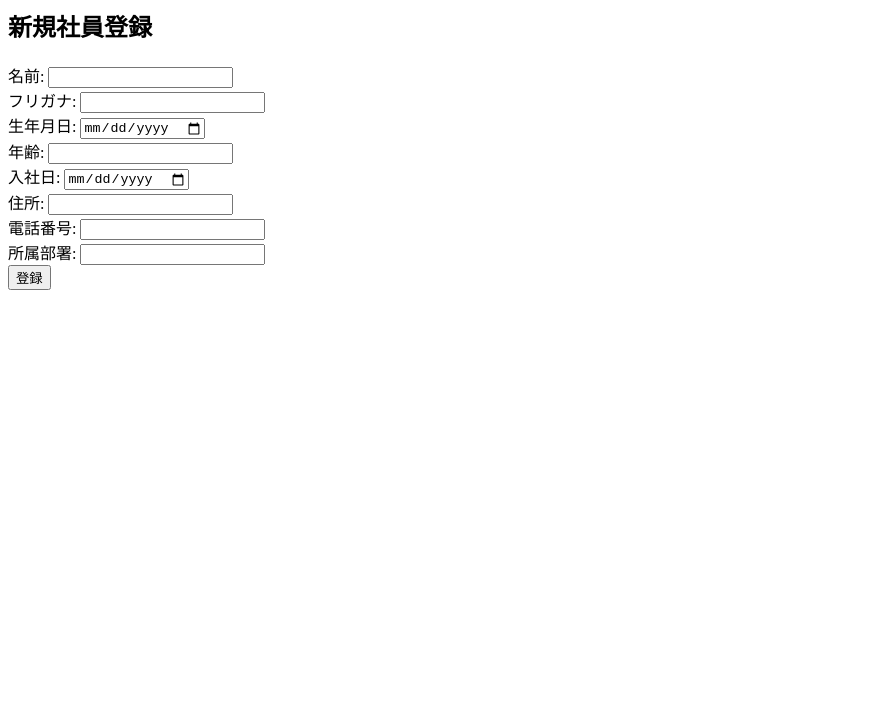
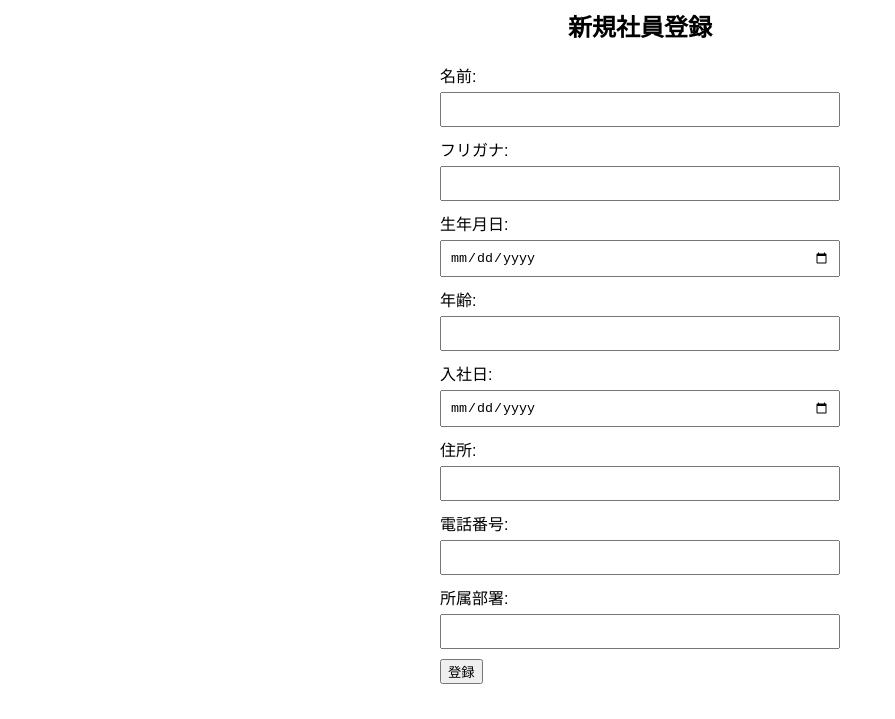
Before and after one commit to ryuno016/validation, a plain HTML site: page information.html in a window 1280 px wide. Shown: the part 81-800 px from the top of the page, without its empty margins (0-895 px from the left). Drawn offline with Linux system fonts and the light colour scheme.

Commit message:
htmlの変更に沿ってcssの調整

```diff
--- a/stylee.css
+++ b/stylee.css
@@ -1,12 +1,32 @@
-table {
-  border-collapse: collapse;
+body {
+  font-family: sans-serif;
+}
+
+h1, h2 {
+  text-align: center;
+}
+
+form {
+  width: 400px;
+  margin: 0 auto;
+}
+
+label {
+  display: block;
+  margin-bottom: 5px;
+}
+
+input[type="text"],
+input[type="date"],
+input[type="tel"] {
   width: 100%;
+  padding: 8px;
+  margin-bottom: 10px;
+  box-sizing: border-box;
 }
-th, td {
-  border: 1px solid #ddd;
-  padding: 8px;
+
+.error-message {
+  color: red;
+  font-size: 12px;
+  margin-top: 5px;
 }
-th {
-  background-color: #f2f2f2;
-  text-align: left;
-}
```
